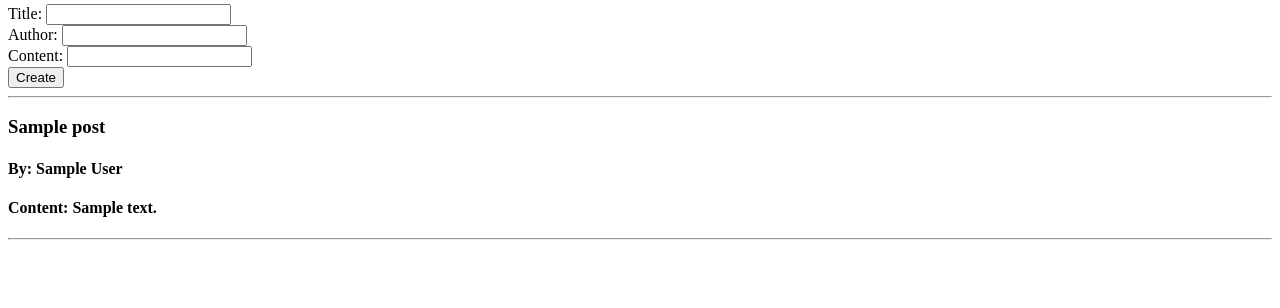
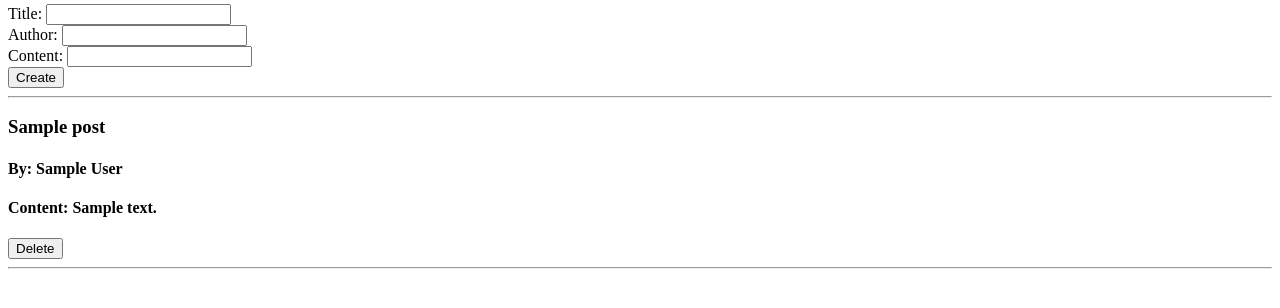
Before and after one commit to DanaKlimova/Flask-Blog-App, a Flask app: page / in a window 1280 px wide. Shown: the part 145-453 px from the top of the page. Run offline with Flask 2, Linux system fonts and the light colour scheme; tables that the repository leaves empty hold one stand-in row (Sample ...).

Commit message:
Added 'delete' function.

```diff
--- a/app.py
+++ b/app.py
@@ -1,5 +1,5 @@
 from datetime import datetime
-from flask import Flask, render_template, request
+from flask import Flask, render_template, request, redirect, url_for
 from flask_sqlalchemy import SQLAlchemy
 
 app = Flask(__name__)
@@ -21,15 +21,24 @@ class Post(db.Model):
 @app.route("/", methods=["GET", "POST"])
 def index():
     posts = Post.query.all()
-    if request.method == "POST":
+    if request.method == "GET":
+        return render_template("index.html", posts=posts)
+    else:
         title = request.form.get("title")
         author = request.form.get("author")
         content = request.form.get("content")
         new_post = Post(title=title, author=author, content=content)
         db.session.add(new_post)
         db.session.commit()
+        return redirect(url_for("index"))
 
-    return render_template("index.html", posts=posts)
+
+@app.route("/delete/<int:id>", methods=["POST"])
+def delete_post(id):
+    post = Post.query.get(id)
+    db.session.delete(post)
+    db.session.commit()
+    return redirect(url_for("index"))
 
 
 if __name__ == '__main__':
--- a/templates/index.html
+++ b/templates/index.html
@@ -8,7 +8,7 @@
     <h1>Posts</h1>
     <hr>
     <h2>Add new post</h2>
-    <form action="/" method="post">
+    <form action="{{ url_for('index') }}" method="post">
         Title: <input name="title" type="text"> <br>
         Author: <input name="author" type="text"> <br>
         Content: <input name="content" type="text"> <br>
@@ -20,6 +20,9 @@
         <h3>{{ post.title }}</h3>
         <h4>By: {{ post.author }}</h4>
         <h4>Content: {{ post.content }}</h4>
+        <form action="{{ url_for('delete_post', id=post.id) }}" method="post">
+            <input type="submit" value="Delete"> <br>
+        </form>
         <hr>
     {% endfor %}
 {% endblock %}
```
